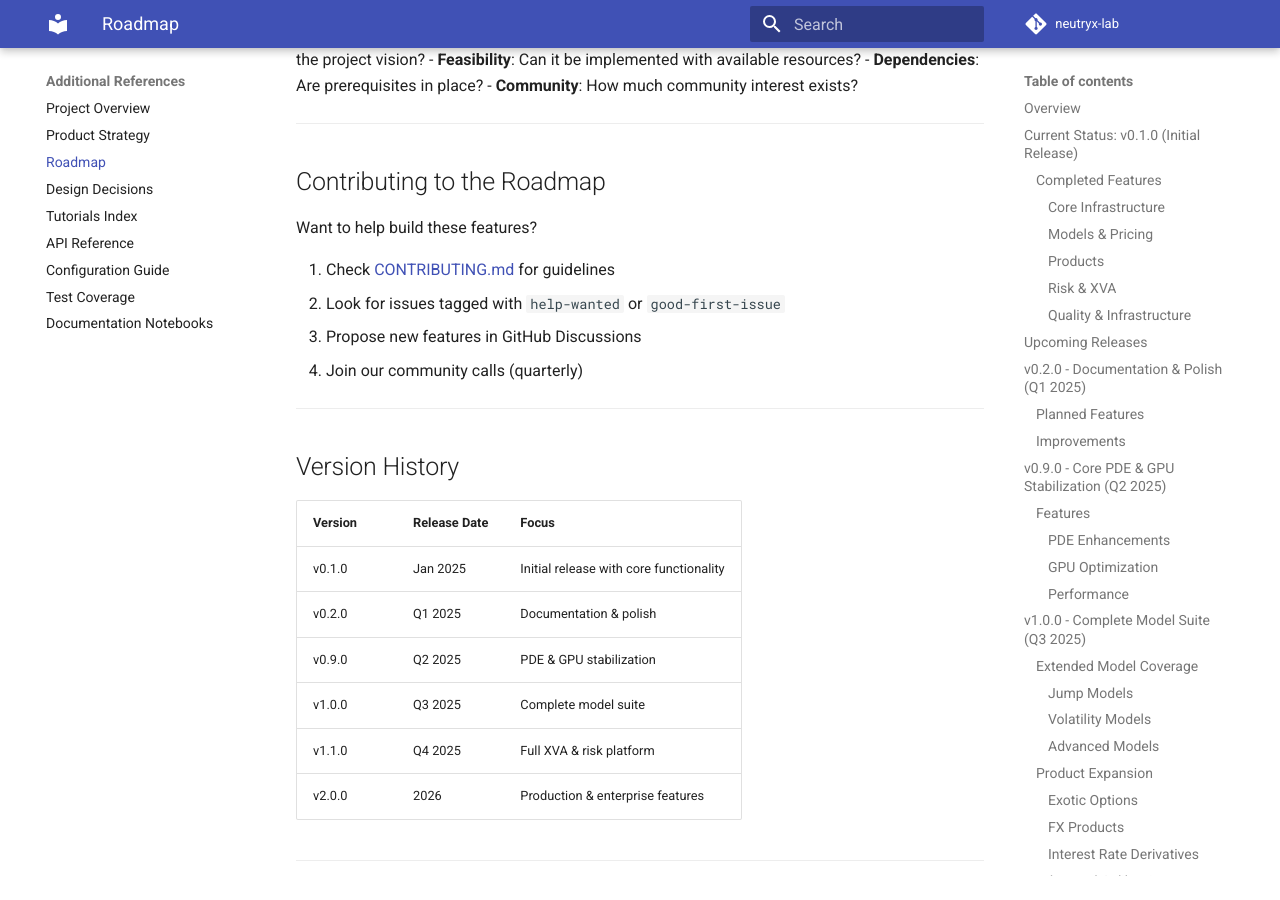
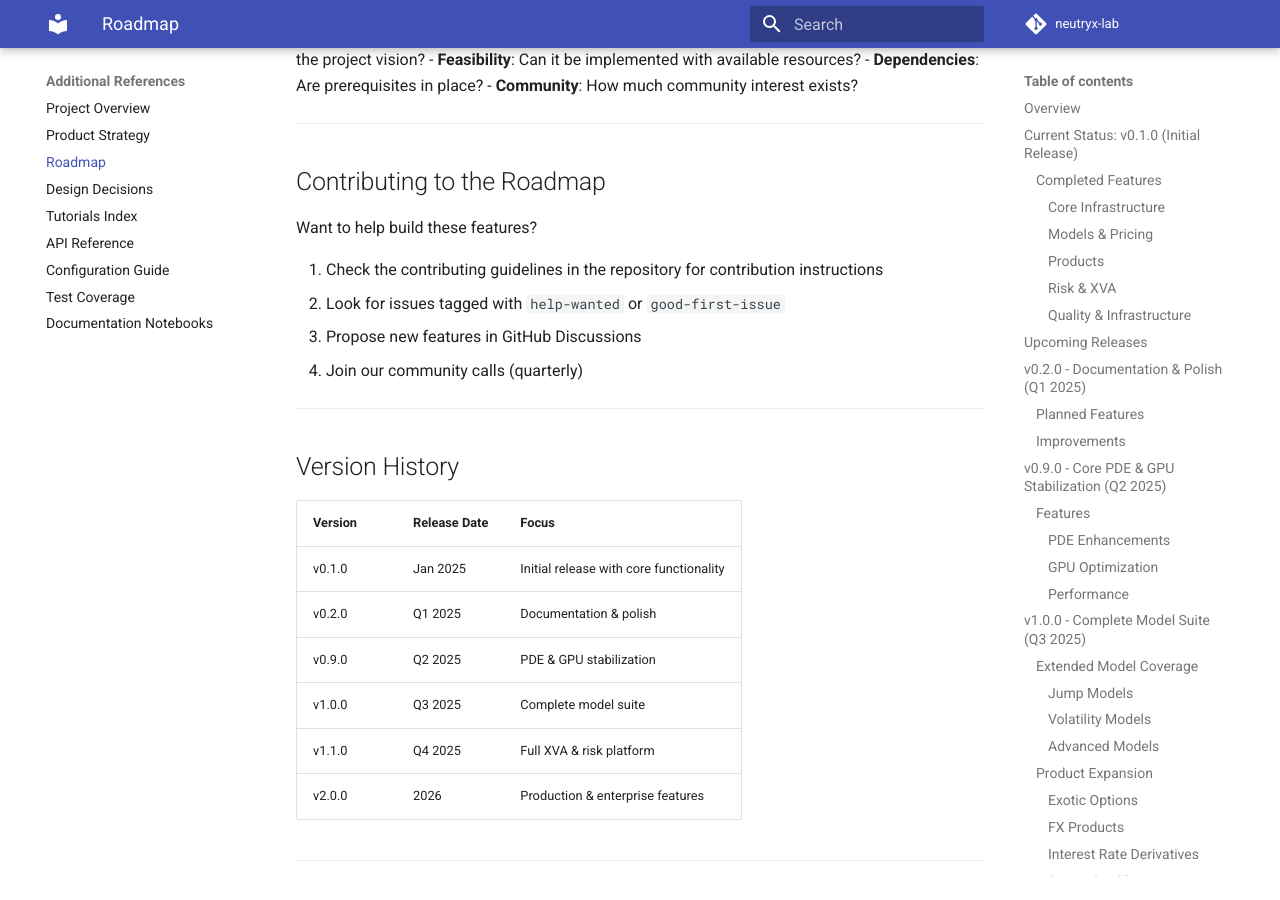
Before and after one commit to neutryx-lab/neutryx-core, an MkDocs documentation site: the page built from docs/roadmap.md, in a window 1280 px wide and 900 px high, scrolled down 9124 px. Built offline with MkDocs 1.6.1 and Material for MkDocs 9.7.7, drawn with Linux system fonts in a browser that asks for light colours; comment, search, counter and statistics services are not loaded.

Commit message:
Fix documentation links for MkDocs strict mode
- Replace relative link to CONTRIBUTING.md with descriptive text in roadmap.md
- Replace relative link to LICENSE with descriptive text in security_audit.md
- Ensures MkDocs build passes in strict mode

🤖 Generated with [Claude Code](https://claude.com/claude-code)

Co-Authored-By: Claude <noreply@anthropic.com>

```diff
--- a/docs/roadmap.md
+++ b/docs/roadmap.md
@@ -302,7 +302,7 @@ Features are prioritized based on:
 
 Want to help build these features?
 
-1. Check [CONTRIBUTING.md](../CONTRIBUTING.md) for guidelines
+1. Check the contributing guidelines in the repository for contribution instructions
 2. Look for issues tagged with `help-wanted` or `good-first-issue`
 3. Propose new features in GitHub Discussions
 4. Join our community calls (quarterly)
```
Also changed, not shown: docs/security_audit.md (+1 -1 lines).
